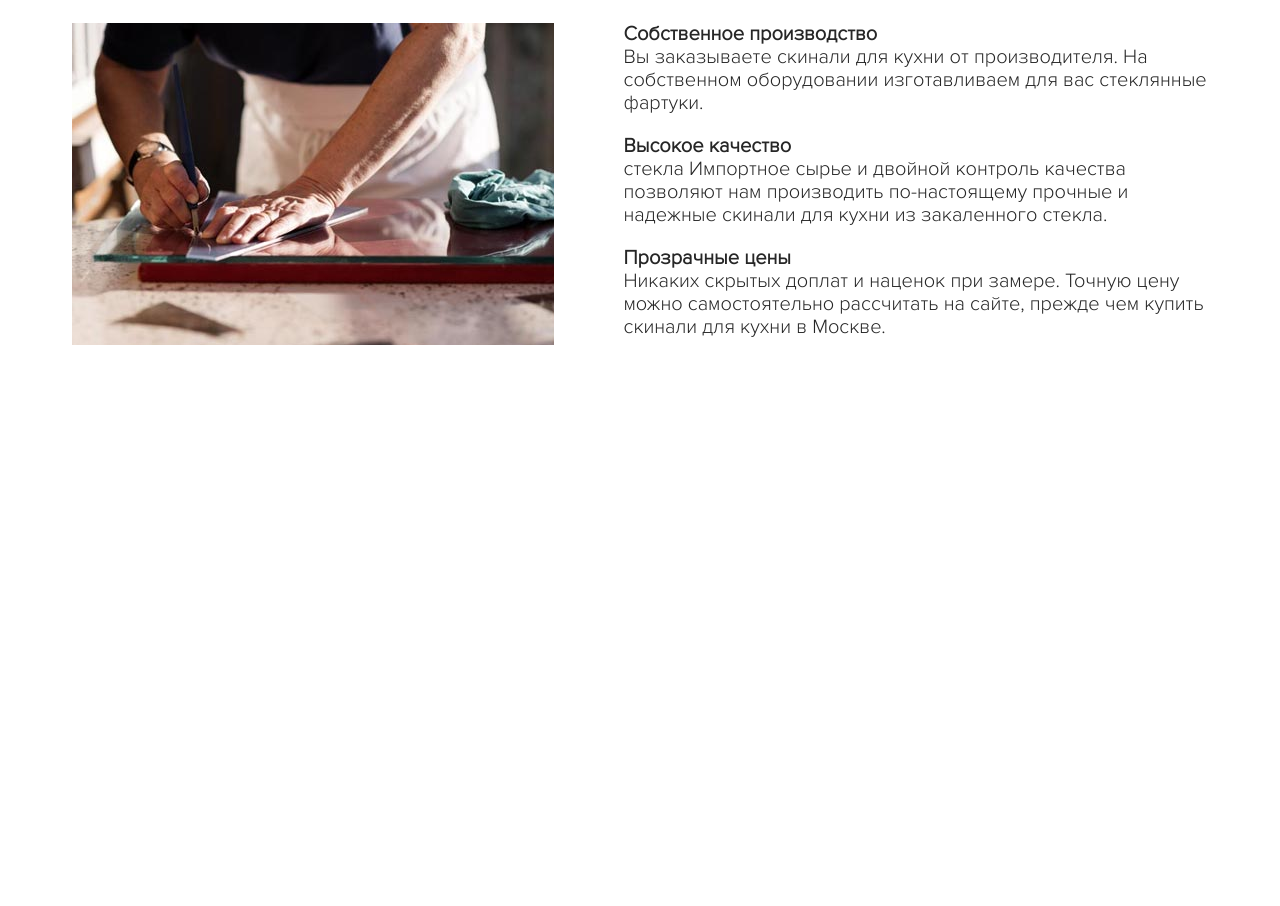
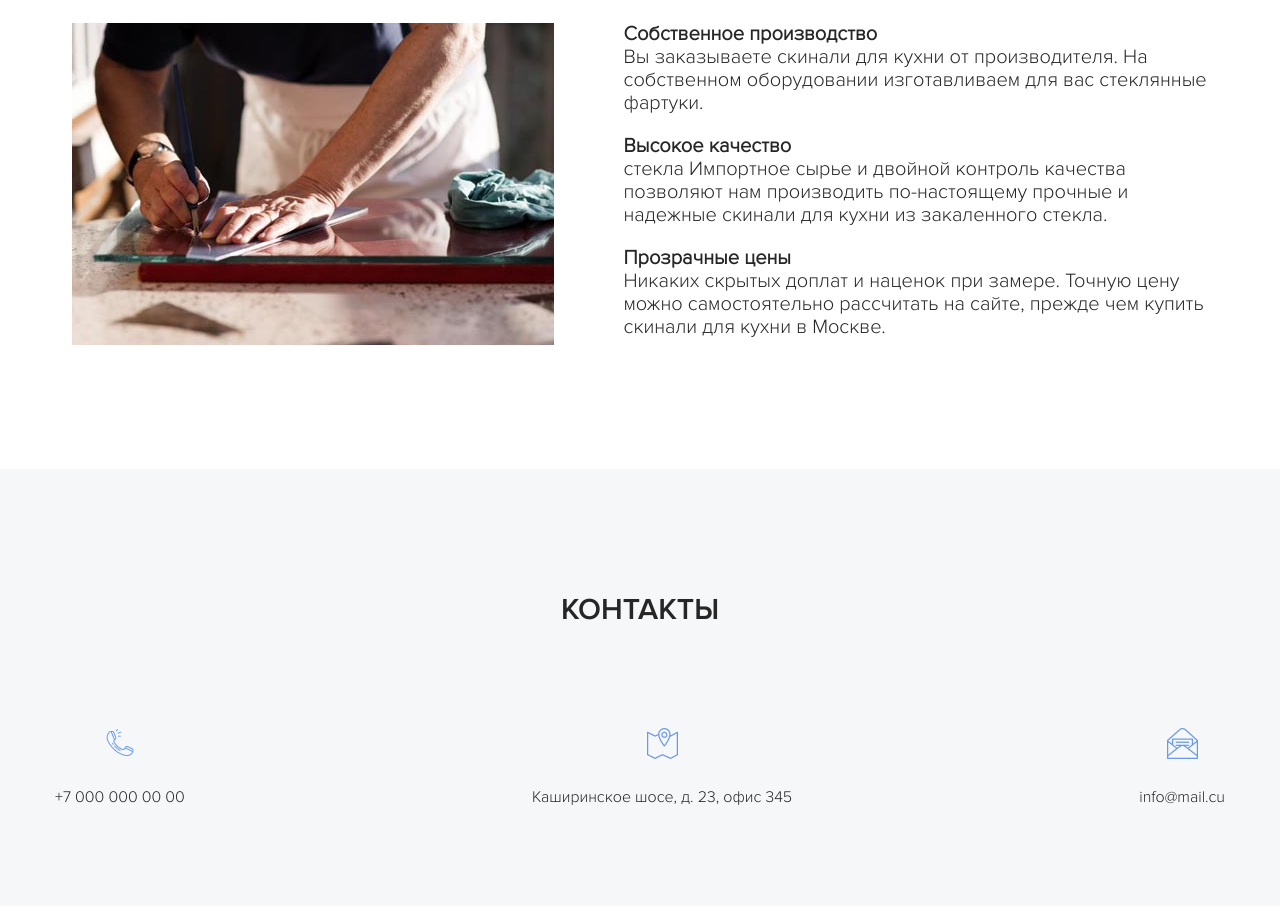
Before and after one commit to MyOnClick/skinali, a plain HTML site: page index.html in a window 1280 px wide. Shown: the part 6932-7838 px from the top of the page. Before the commit the page ends 7401 px from the top, so only its background shows below. Drawn offline with Linux system fonts and the light colour scheme; a script that the page names is missing.

Commit message:
Сверстан блок с контактами

```diff
--- /dev/null
+++ b/css/blocks/_contacts.scss
@@ -0,0 +1,46 @@
+.contacts {
+	background-color: #f6f7f9;
+
+	&-block {
+		display: flex;
+		justify-content: space-between;
+		flex-wrap: wrap;
+
+		&__item {
+
+			text-align: center;
+		}
+	}
+
+	&__image {
+		margin-bottom: 25px;
+	}
+
+	&__text {
+		font-size: 16px;
+	}
+
+	&__link {
+		text-decoration: none;
+		color: $text-color;
+	}
+
+	&__address {
+		font-style: normal;
+	}
+}
+
+@media(max-width:768px) {
+	.contacts {
+		&-block {
+			&__item{
+				width: 100%;
+				margin-bottom: 30px;
+			}
+		}
+		&__address {
+			max-width: 200px;
+			margin: auto;
+		}
+	}
+}
--- a/css/main.scss
+++ b/css/main.scss
@@ -26,3 +26,5 @@
 @import 'blocks/reviews';
 // секция 10 factory
 @import 'blocks/factory';
+// секция 11 contacts
+@import 'blocks/contacts';
--- a/index.html
+++ b/index.html
@@ -704,6 +704,43 @@
 			<!-- /.container -->
 		</section>
 		<!-- /.section factory -->
+
+		<section class="section contacts">
+			<div class="container">
+				<h2 class="section-title section__title">Контакты</h2>
+				<!-- /.section-title section__title -->
+				<div class="contacts-block">
+					<div class="contacts-block__item">
+						<img class="contacts__image" src="image/contacts/1.png" alt="Телефон">
+						<div class="contacts__text">
+							<a href="#" class="contacts__link">+7 000 000 00 00</a>
+						</div>
+						<!-- /.contacts__text -->
+					</div>
+					<!-- /.contacts-block__item -->
+					<div  class="contacts-block__item">
+						<img  class="contacts__image" src="image/contacts/2.png" alt="Адрес" >
+						<div class="contacts__text">
+							<address class='contacts__address'>Каширинское шосе, д. 23, офис 345</address>
+						</div>
+						<!-- /.contacts__text -->
+					</div>
+					<!-- /.contacts-block__item -->
+					<div  class="contacts-block__item">
+						<img  class="contacts__image" src="image/contacts/3.png" alt="Почта" >
+						<div class="contacts__text">
+							<a href="#" class="contacts__link">info@mail.cu</a>
+						</div>
+						<!-- /.contacts__text -->
+					</div>
+					<!-- /.contacts-block__item -->
+				</div>
+				<!-- /.contacts-block -->
+			</div>
+			<!-- /.container -->
+		</section>
+		<!-- /.section contacts -->
+
 	</main>
 
 
```
Also changed, not shown: css/main.css, image/contacts/1.png (added), image/contacts/2.png (added), image/contacts/3.png (added), 1 other file.
